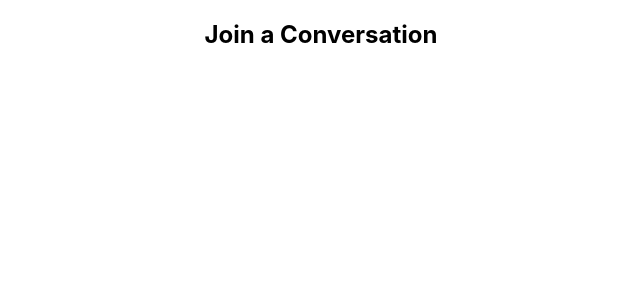
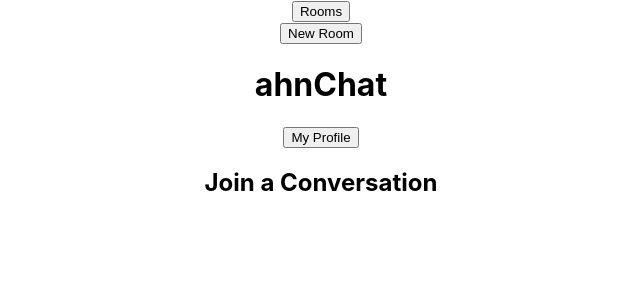
Before and after one commit to jjmer-01/chat-will-mew, a React (Create React App) app: page /#/dash in a window 1280 px wide. Shown: the top 300 px of the page, without its empty margins (319-959 px from the left). Built offline with nearby package versions, Linux system fonts and the light colour scheme.

Commit message:
nav routing works

```diff
--- a/src/App.js
+++ b/src/App.js
@@ -1,19 +1,32 @@
 import React, {Component} from 'react';
 import './App.css';
-import {HashRouter} from 'react-router-dom'
 import routes from './routes'
+import { withRouter } from 'react-router-dom'
+
+import Auth from './components/Auth/Auth'
+import Nav from './components/Nav/Nav'
+import Register from './components/Register/Register'
+// import Dash from './components/Dash/Dash'
 
 class App extends Component {
 
   render() {
     return (
-      <HashRouter>
-        <div className="App">
-          {routes}
-        </div>
-      </HashRouter>
+
+      <div className="App">
+        {this.props.location.pathname === '/'
+        ? (
+          <><Auth /></>
+          )
+        : (this.props.location.pathname === '/register' ? <Register />
+        : ( <><Nav />
+            {routes}
+            </>
+          ))}
+      </div>
+
     )
   }
 }
 
-export default App;
+export default withRouter(App);
--- a/src/components/Dash/Dash.js
+++ b/src/components/Dash/Dash.js
@@ -1,10 +1,12 @@
 import React, {Component} from 'react'
+//put axios session request in here and not in redux
+
 import {Switch, Route} from 'react-router-dom'
 import ChatRoom from '../ChatRoom/ChatRoom'
 import TaskRoom from '../TaskRoom/TaskRoom'
 import UserMenu from '../UserMenu/UserMenu'
+import Nav from '../Nav/Nav'
 
-//put axios session request in here and not in redux
 
 class Dash extends Component {
 
--- a/src/components/Nav/Nav.js
+++ b/src/components/Nav/Nav.js
@@ -4,12 +4,24 @@ import {Link} from 'react-router-dom'
 function Nav() {
 
     return (
-        <div>
-            <button>Chat Menu</button>
+        <div className="nav-js">
+            <button id="show-menu-toggle">
+                Rooms
+                </button>
+            <div className="chat-menu">
+                <div>
+
+                </div>
+                <button id="show-newrm-toggle">
+                    New Room
+                    </button>
+                </div>
+
             <h1>ahnChat</h1>
+
             <Link to="/usermenu">
-                <button>User Profile</button>
-            </Link>
+                <button>My Profile</button>
+                </Link>
         </div>
     )
 }
--- a/src/index.js
+++ b/src/index.js
@@ -5,11 +5,15 @@ import App from './App';
 import * as serviceWorker from './serviceWorker';
 import store from './ducks/store'
 import {Provider} from 'react-redux'
+import { HashRouter } from 'react-router-dom';
 
 ReactDOM.render(
-    <Provider store={store}>
-        <App />
-    </Provider>
+    <HashRouter>
+        <Provider store={store}>
+            <App />
+        </Provider>
+    </HashRouter>
+
     , document.getElementById('root')
 );
 
--- a/src/routes.js
+++ b/src/routes.js
@@ -10,8 +10,8 @@ import UserMenu from './components/UserMenu/UserMenu'
 export default (
     <Switch>
         <Route exact path="/" component={Auth} />
-        <Route path="/register" component={Register} />
-        <Route path="/dash" component={Dash} />
+        <Route exact path="/register" component={Register} />
+        <Route exact path="/dash" component={Dash} />
         <Route path="/chatroom/:room" component={ChatRoom} />
         <Route path="/taskroom" component={TaskRoom} />
         <Route path="/usermenu" component={UserMenu} />
```
Also changed, not shown: 1 other file (tests, documents, lock files or other folders).
